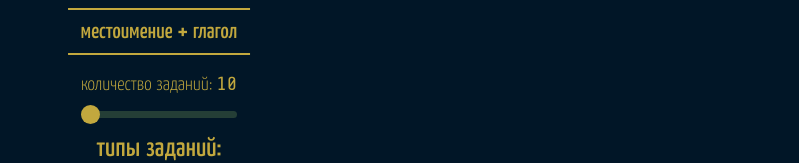
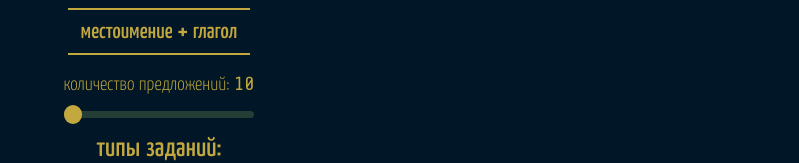
Before and after one commit to crydy/eng-quiz, a React (Vite) app: page / in a window 1280 px wide. Shown: the part 249-412 px from the top of the page, without its empty margins (481-1280 px from the left). Built offline with nearby package versions, Linux system fonts and the light colour scheme.

Commit message:
Remove quotes from question

```diff
--- a/src/data/langPack.js
+++ b/src/data/langPack.js
@@ -17,7 +17,7 @@ const langPack = {
         taskSettings: {
             questionsAmountRangeTitle: {
                 eng: "questions amount:",
-                rus: "количество заданий:",
+                rus: "количество предложений:",
             },
             types: {
                 title: {
--- a/src/styles/GlobalStyles.js
+++ b/src/styles/GlobalStyles.js
@@ -10,7 +10,8 @@ font-family: 'Share Tech Mono', monospace;
 **************************************************************/
 
 :root {
-    // eng => 'Kanit', rus => 'Yanone Kaffeesatz'
+    // eng => 'Kanit' (rus not supported)
+    // rus => 'Yanone Kaffeesatz'
     --font-main: 'Kanit', 'Yanone Kaffeesatz', sans-serif;
     --font-numbers: "Share Tech Mono", monospace;
 
--- a/src/utils/questionConstructors.js
+++ b/src/utils/questionConstructors.js
@@ -100,7 +100,7 @@ export function constructQuestions(
         const variants = getShuffledArrayCopy([rightVariant, wrongVariant]);
 
         return {
-            question: `"${pronoun}" + "${verb}"`,
+            question: `${pronoun} + ${verb}`,
             variants,
             correctIndex: variants.indexOf(rightVariant),
         };
```
